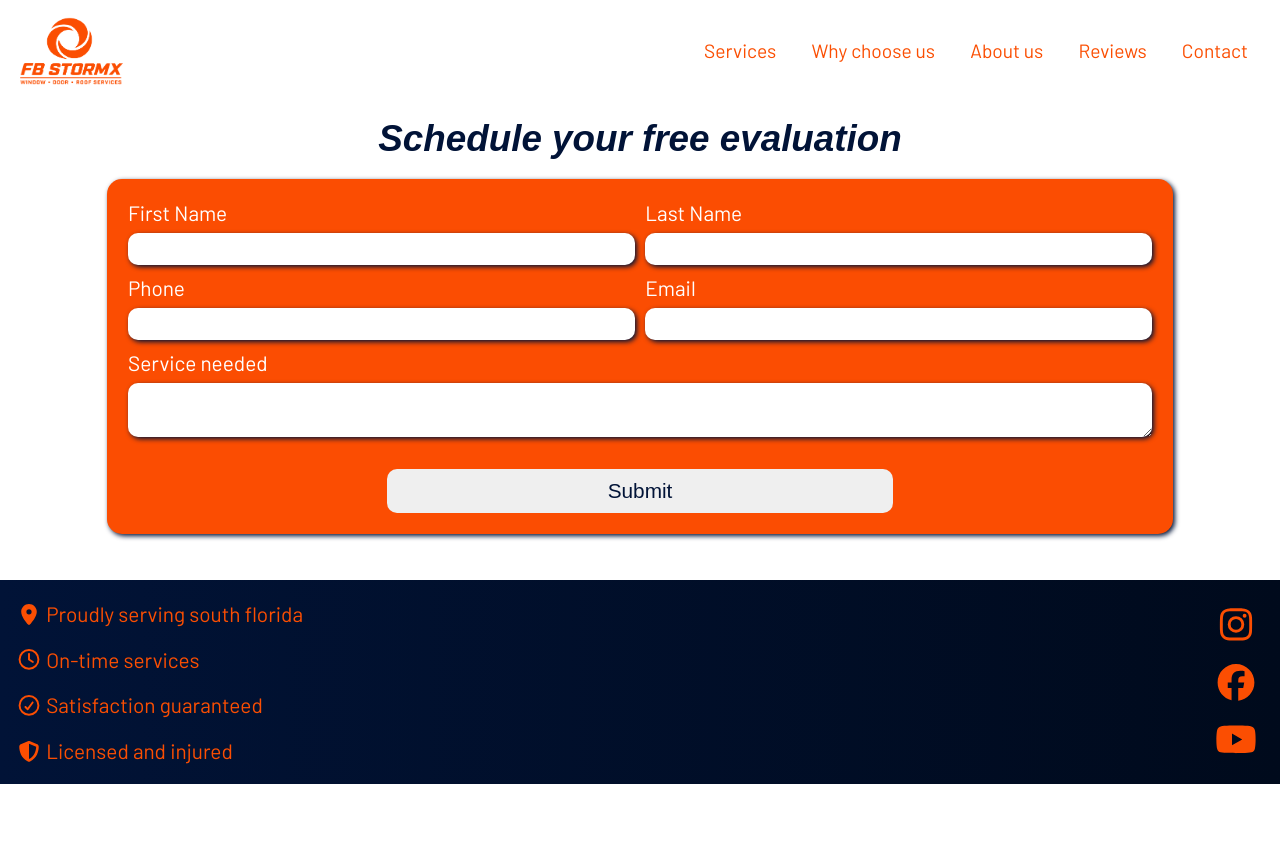
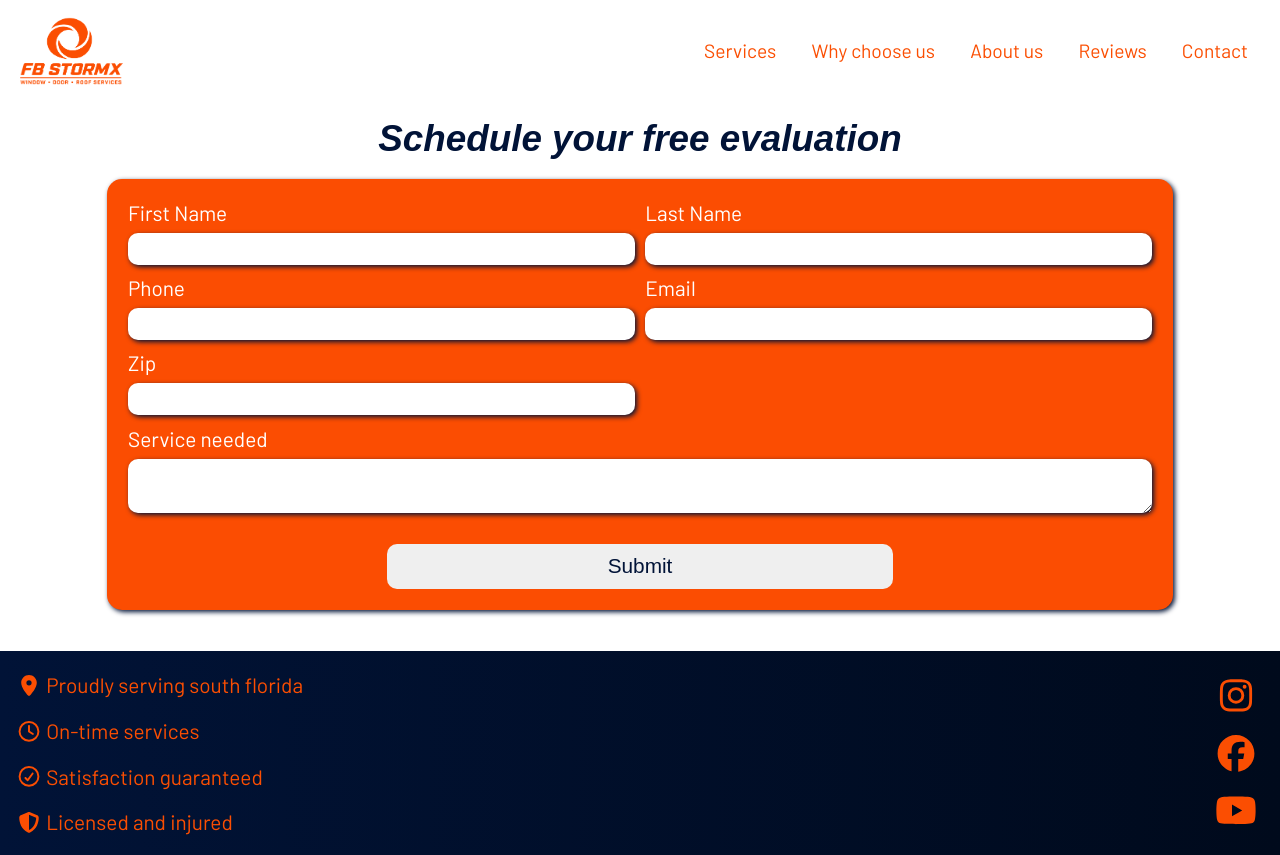
Before and after one commit to vvalenv/FBStormX, a React (Vite) app: page /contact in a window 1280 px wide. Before the commit the page ends 800 px from the top, so only its background shows below. Built offline with nearby package versions, Linux system fonts and the light colour scheme; a web font is replaced by a local one.

Commit message:
agregado de zip

```diff
--- a/src/components/layouts/main_contact.jsx
+++ b/src/components/layouts/main_contact.jsx
@@ -51,6 +51,10 @@ export function Contact() {
                 <label htmlFor="email">Email</label>
                 <input  id="email" maxlength="80" name="email" size="20" type="text" required />
             </div>
+            <div className="form-group">
+                <label for="zip">Zip</label>
+                <input  id="zip" maxlength="20" name="zip" size="20" type="text" />
+            </div>
             <div className="form-group d-textarea">
                  <label htmlFor="description">Service needed</label>
                  <textarea id="description" name="description"></textarea>
```
